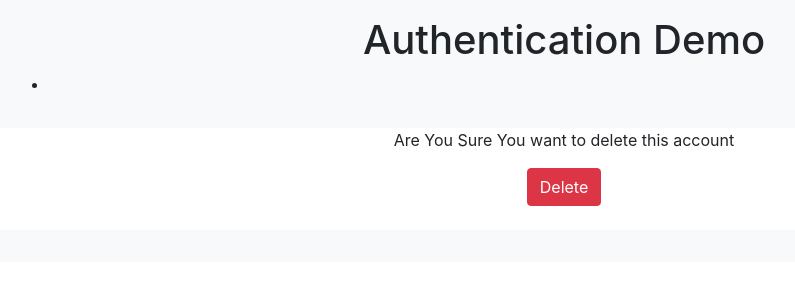
After one commit to Fayaz409/Authentication-Django, a Django app: page /delete-account/ in a window 1280 px wide. The commit adds this page. Shown: the top 300 px of the page, without its empty margins (76-871 px from the left). Run offline with Django 5.2, Linux system fonts and the light colour scheme.

Commit message:
Built a user  delete functionallity

```diff
--- /dev/null
+++ b/authdemo/authapp/templates/authapp/delete_account.html
@@ -0,0 +1,17 @@
+{%extends 'authapp/base.html'%}
+{%block title%}
+account delete
+{%endblock%}
+
+{%block content%}
+<form class="text-center"  method="post">
+    <p>Are You Sure You want to delete this account</p>
+    {%csrf_token%}
+    <a href="{url 'delete-account'%%}">
+
+        <button class="btn btn-danger">
+            Delete
+        </button>
+    </a>
+</form>
+{%endblock%}
--- a/authdemo/authapp/urls.py
+++ b/authdemo/authapp/urls.py
@@ -5,5 +5,7 @@ urlpatterns =[
    path('signup/',views.signup,name='signup'),
    path('login',views.login_view,name='login'),
    path('change-password/',views.change_pasword,name='change-password'),
-   path('change-profile/',views.change_profile,name='change-profile')
+   path('change-profile/',views.change_profile,name='change-profile'),
+   path('delete-account/',views.delete_account, name='delete-account'),
+
 ]
--- a/authdemo/authapp/views.py
+++ b/authdemo/authapp/views.py
@@ -56,3 +56,9 @@ def change_profile(request):
     else:
         form = ProfileChangeForm(instance=request.user)
     return render(request,'authapp/change_profile.html',{'form':form})
+
+def delete_account(request):
+    if request.method=='POST':
+        request.user.delete()
+        return redirect('login')
+    return render(request,'authapp/delete_account.html')
```
Also changed, not shown: authdemo/authapp/templates/authapp/index.html (+15 -16 lines), authdemo/db.sqlite3.
